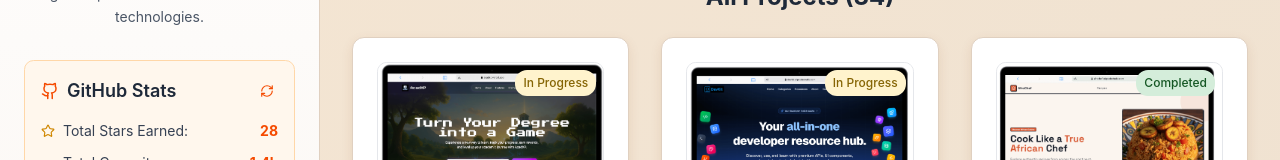
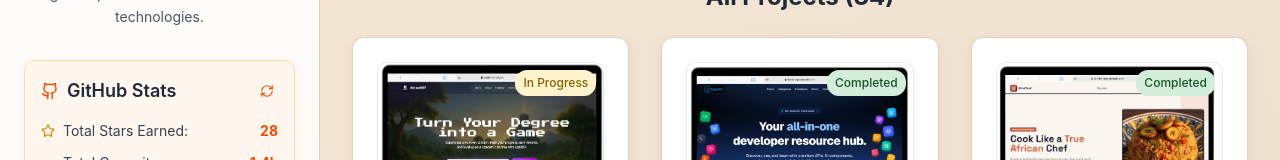
Before and after one commit to Lil-Code30/indie-project-page, a React (Vite) app: page / in a window 1280 px wide. Shown: the part 280-440 px from the top of the page. Built offline with nearby package versions, Linux system fonts and the light colour scheme; no server answers.

Commit message:
feat : change project status 'DevKit' to Completed

```diff
--- a/src/data/projectData.ts
+++ b/src/data/projectData.ts
@@ -45,7 +45,7 @@ export const projects: Project[] = [
     codeUrl: "https://github.com/DevKit-Org",
     demoUrl: "https://devkit.dripcodestudio.com/",
     thumbnail: "/images/projects/devkit.png",
-    status: "In Progress",
+    status: "Completed",
     features: [
       "Find Resources: Browse and search a wide range of developer resources.",
       "Search and Filter: Easily find resources by category, technology, or popularity.",
```
